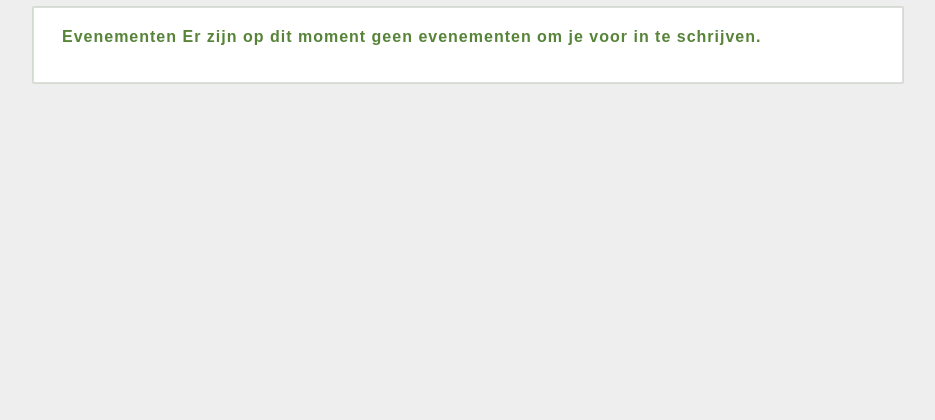
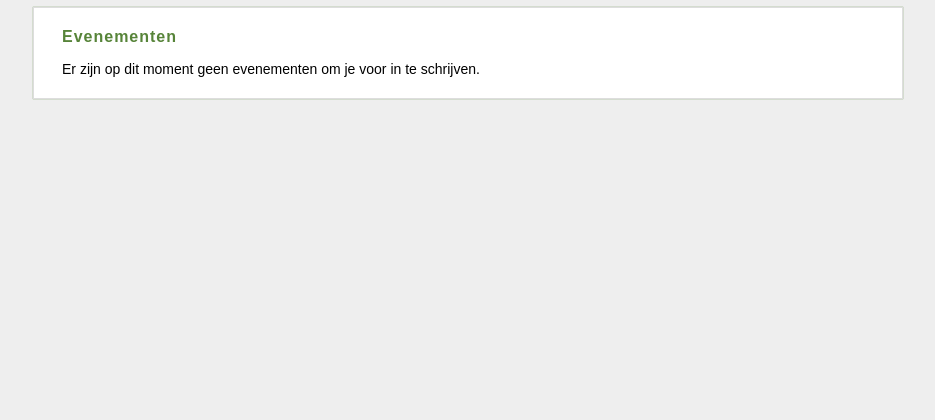
Before and after one commit to jonge-democraten/dyonisos, a Django app: template subscribe/templates/subscribe/index.html in a window 1280 px wide. Shown: the part 344-764 px from the top of the page, without its empty margins (172-1107 px from the left). Run offline with Django 3.2, Linux system fonts and the light colour scheme; the template is opened without the code that fills it, so the values that code supplies are empty.

Commit message:
Fix invalid tag h3, should have been div

```diff
--- a/subscribe/templates/subscribe/index.html
+++ b/subscribe/templates/subscribe/index.html
@@ -5,7 +5,7 @@
 <div class='formpart'><p><a href="admin/">Admin pagina </a></p></div>
 {% endif %}
 <div class='formpart'>
-  <div class='title'>Evenementen</h3>
+  <div class='title'>Evenementen</div>
   {% if events %}
   <ul style="margin-top: 1em;">
   {% for event in events %}
```
